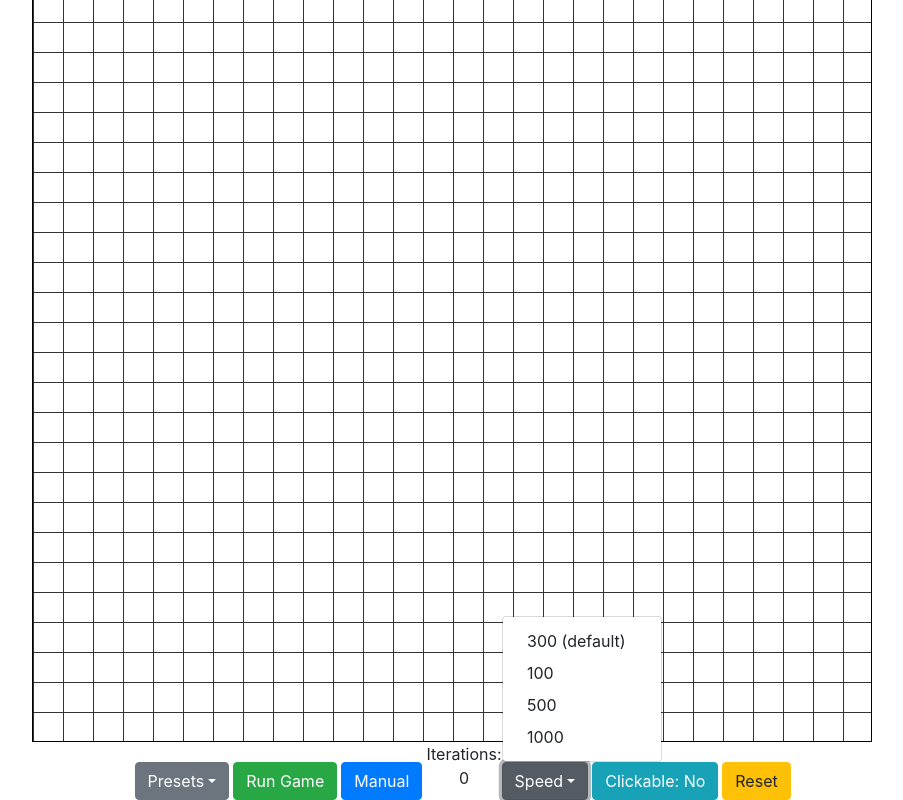
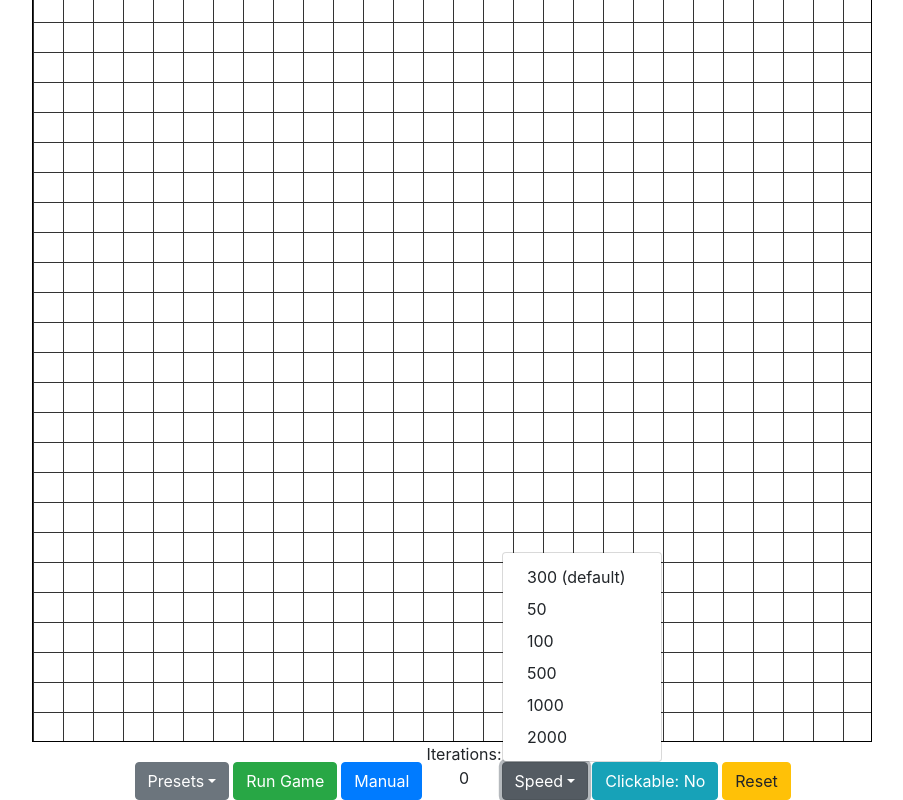
Before and after one commit to bloominstituteoftechnology/CS-Build-Week-1, a React (Create React App) app: page / in a window 1280 px wide. Both pictures are taken after a click on the button "Speed". Shown: the part 98-898 px from the top of the page, without its empty margins (188-1091 px from the left). Built offline with nearby package versions, Linux system fonts and the light colour scheme.

Commit message:
customize change speed

```diff
--- a/src/components/Board.js
+++ b/src/components/Board.js
@@ -91,8 +91,8 @@ class Board extends React.Component {
       this.timeoutHandler = null;
     }
   };
-  handleIntervalChange = event => {
-    this.setState({ interval: event.target.value });
+  handleIntervalChange = speed => {
+    this.setState({ interval: speed });
   };
 
   calculateNeighbors(board, x, y) {
@@ -355,19 +355,44 @@ class Board extends React.Component {
                 Speed
               </a>
 
-              <div class="dropdown-menu" aria-labelledby="dropdownMenuLink">
-                <a class="dropdown-item" href="#">
+              <div className="dropdown-menu" aria-labelledby="dropdownMenuLink">
+                <a
+                  onClick={() => this.handleIntervalChange(300)}
+                  className="dropdown-item"
+                  href="#"
+                >
                   300 (default)
                 </a>
-                <a class="dropdown-item" href="#">
+                <a onClick={() => this.handleIntervalChange(50)} className="dropdown-item" href="#">
+                  50
+                </a>
+                <a
+                  onClick={() => this.handleIntervalChange(100)}
+                  className="dropdown-item"
+                  href="#"
+                >
                   100
                 </a>
-
-                <a class="dropdown-item" href="#">
+                <a
+                  onClick={() => this.handleIntervalChange(500)}
+                  className="dropdown-item"
+                  href="#"
+                >
                   500
                 </a>
-                <a class="dropdown-item" href="#">
+                <a
+                  onClick={() => this.handleIntervalChange(1000)}
+                  className="dropdown-item"
+                  href="#"
+                >
                   1000
+                </a>
+                <a
+                  onClick={() => this.handleIntervalChange(2000)}
+                  className="dropdown-item"
+                  href="#"
+                >
+                  2000
                 </a>
               </div>
             </div>
```
